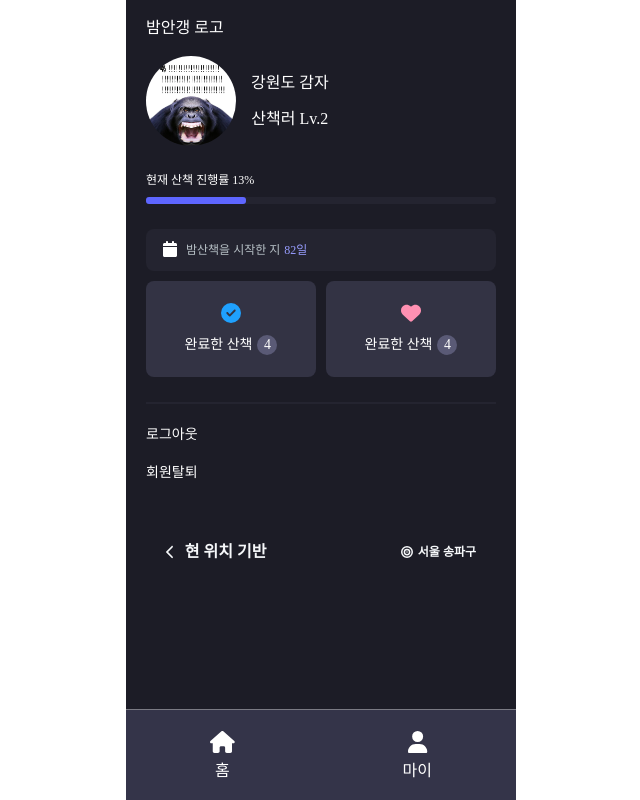
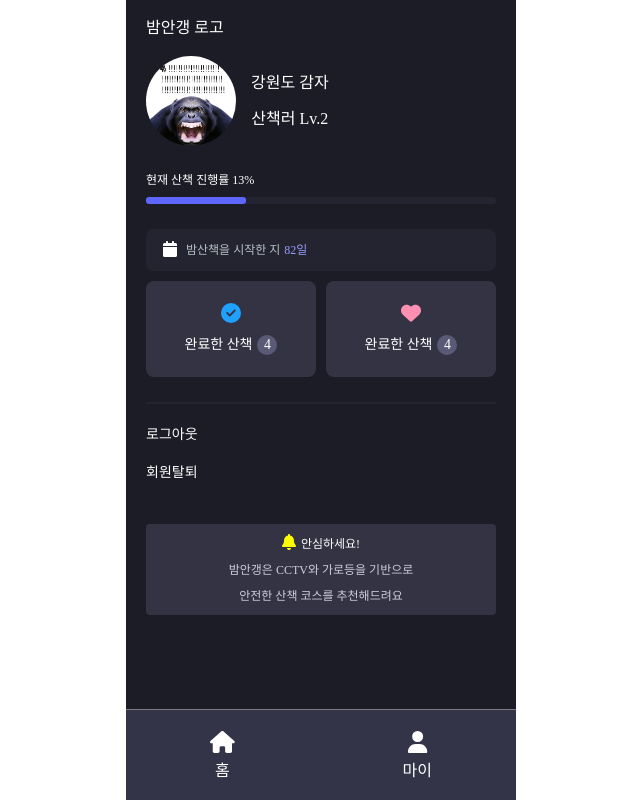
Before and after one commit to seoul-night/ddubam-client, a React (Create React App) app: page /mypage in a window 1280 px wide. Shown: the whole page, without its empty margins (319-959 px from the left). Built offline with nearby package versions, Linux system fonts and the light colour scheme.

Commit message:
[Feat] Notice 컴포넌트 생성

```diff
--- a/src/components/Footer.jsx
+++ b/src/components/Footer.jsx
@@ -1,7 +1,7 @@
 import React from "react";
 import styled from "styled-components";
 import { FontAwesomeIcon } from "@fortawesome/react-fontawesome";
-import { faHome, faUser } from "@fortawesome/free-solid-svg-icons";
+import { faHome, faUser, faCalendar } from "@fortawesome/free-solid-svg-icons";
 
 const Foot = styled.div`
   position: fixed;
--- /dev/null
+++ b/src/components/Notice.jsx
@@ -0,0 +1,49 @@
+import { faBell } from "@fortawesome/free-solid-svg-icons";
+import { FontAwesomeIcon } from "@fortawesome/react-fontawesome";
+import React from "react";
+import styled from "styled-components";
+
+const Wrap = styled.div`
+  border-radius: 4px;
+  display: flex;
+  justify-content: center;
+  align-items: center;
+  flex-direction: column;
+  gap: 8px;
+  background-color: #333344;
+  padding: 10px;
+  box-sizing: border-box;
+  margin: 20px;
+`;
+
+const Text = styled.span`
+  color: #ffffff;
+  font-size: 12px;
+  line-height: 18px;
+`;
+
+const Notice = () => {
+  return (
+    <Wrap>
+      <div>
+        <FontAwesomeIcon
+          icon={faBell}
+          style={{ color: "yellow", marginRight: "5px" }}
+        />
+        <Text>안심하세요!</Text>
+      </div>
+      <div>
+        <Text style={{ color: "#CDCDDC" }}>
+          밤안갱은 CCTV와 가로등을 기반으로
+        </Text>
+      </div>
+      <div>
+        <Text style={{ color: "#CDCDDC" }}>
+          안전한 산책 코스를 추천해드려요
+        </Text>
+      </div>
+    </Wrap>
+  );
+};
+
+export default Notice;
--- a/src/pages/MyPage.jsx
+++ b/src/pages/MyPage.jsx
@@ -9,6 +9,7 @@ import {
   faCheckCircle,
   faHeart,
 } from "@fortawesome/free-solid-svg-icons";
+import Notice from "../components/Notice";
 
 const HomeWrapper = styled.div`
   height: 100vh;
@@ -238,8 +239,8 @@ const MyPage = () => {
           <Text style={{ fontSize: "14px" }}>로그아웃</Text>
           <Text style={{ fontSize: "14px" }}>회원탈퇴</Text>
         </LogWrap>
-        <CourseHeader headerText="현 위치 기반" location="서울 송파구" />
       </Wrap>
+      <Notice />
       <Footer />
     </HomeWrapper>
   );
```
